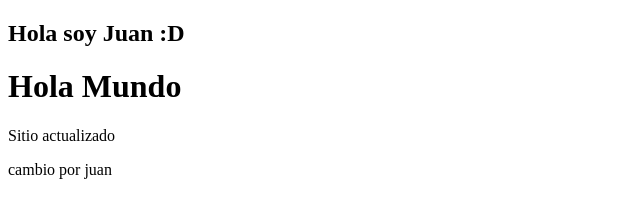
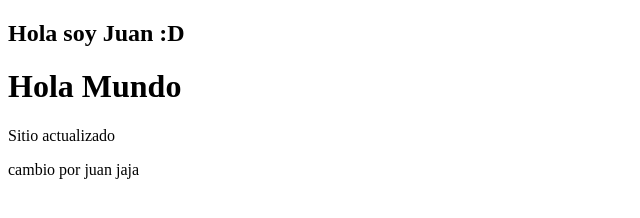
Before and after one commit to Brandoon13R/Apap, a plain HTML site: page index.html in a window 1280 px wide. Shown: the full height of the page, 0-640 px from the left. Drawn offline with Linux system fonts and the light colour scheme.

Commit message:
cabron 3 de verdad

```diff
--- a/index.html
+++ b/index.html
@@ -9,6 +9,6 @@
     <h2>Hola soy Juan :D</h2>
     <h1>Hola Mundo</h1>
     <p>Sitio actualizado</p>
-cambio por juan
+cambio por juan jaja
 </body>
 </html>
```
